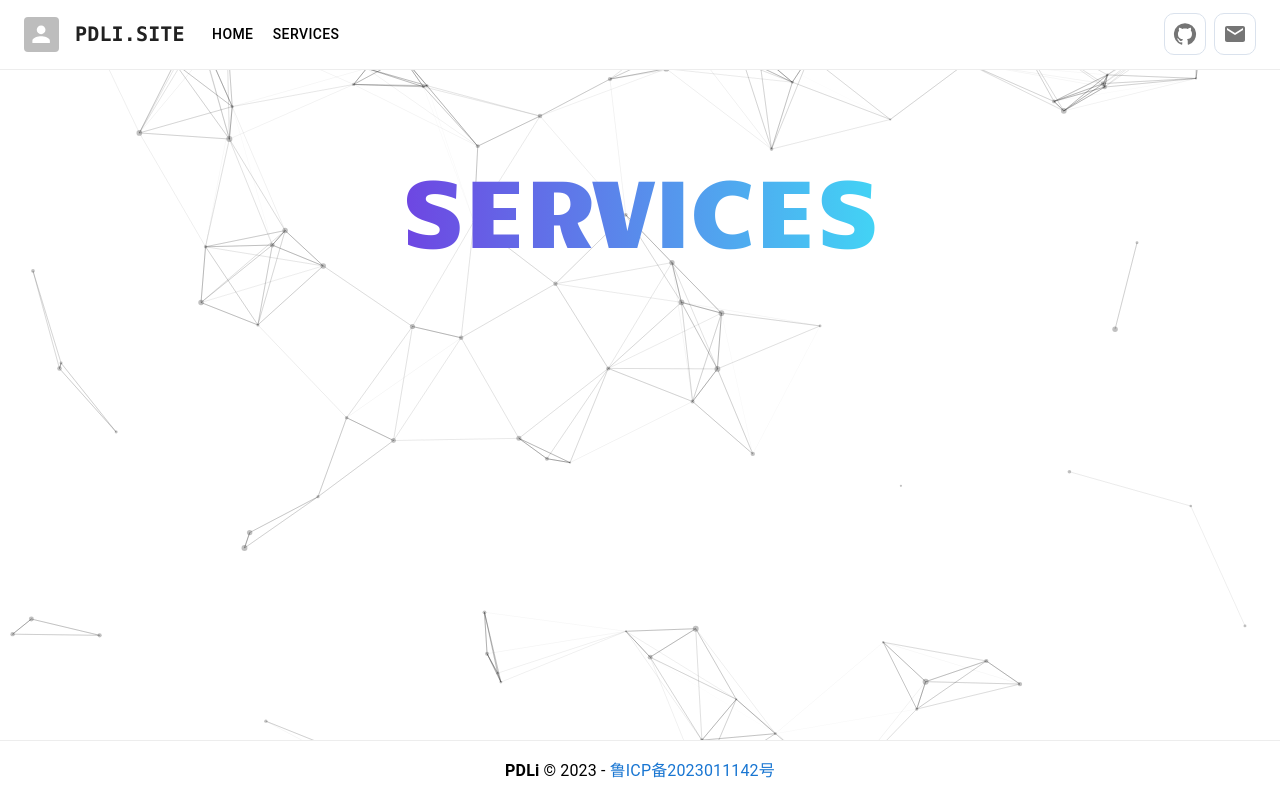
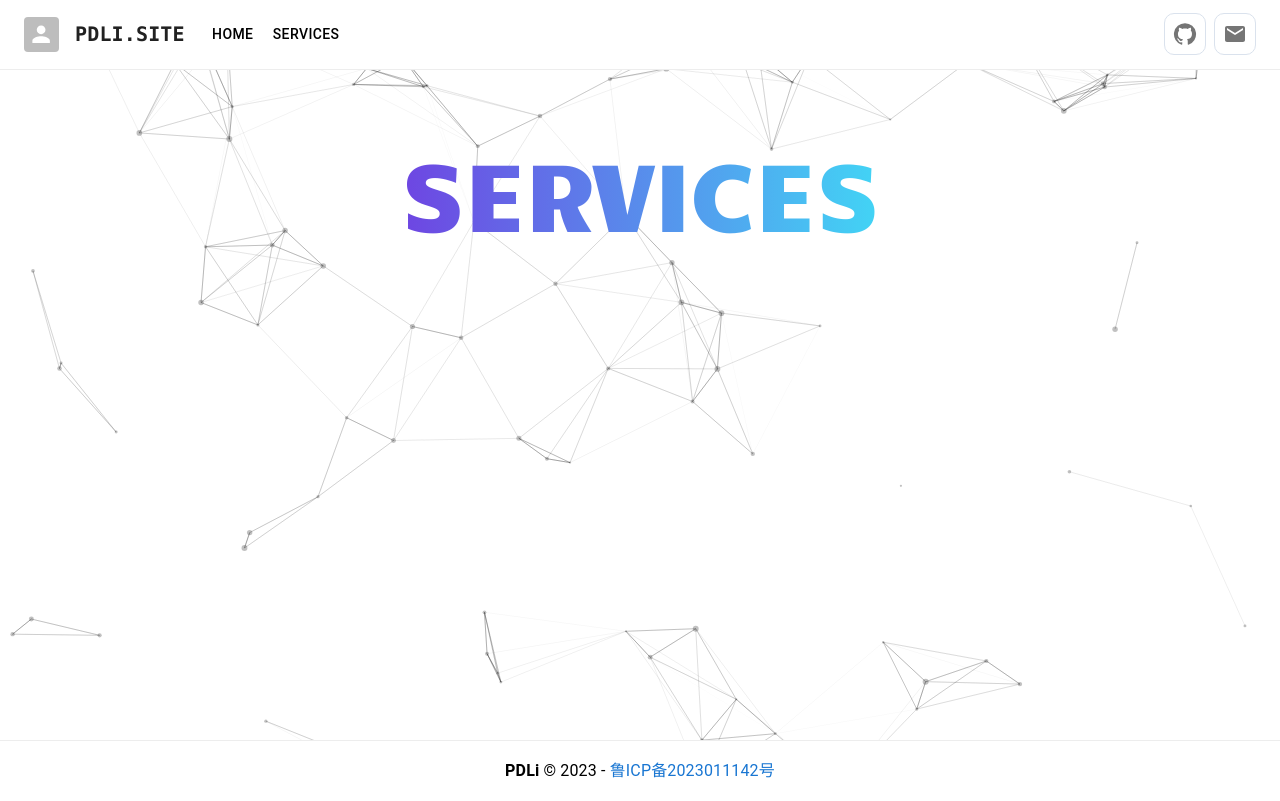
Before and after one commit to llipengda/pdli-site, a React (Vite) app: page /services in a window 1280 px wide. Built offline with nearby package versions, Linux system fonts and the light colour scheme.

Commit message:
ready to write services

```diff
--- a/src/components/Main/Home/NextPage.tsx
+++ b/src/components/Main/Home/NextPage.tsx
@@ -31,7 +31,8 @@ export default function NextPage({ nextId }: { nextId: string }) {
         alignSelf: 'center',
         transform: 'rotate(90deg)',
         '&:hover': {
-          cursor: 'pointer'
+          cursor: 'pointer',
+          color: 'primary.main'
         }
       }}
       onClick={() =>
--- a/src/pages/Services.tsx
+++ b/src/pages/Services.tsx
@@ -13,7 +13,7 @@ export default function Services() {
         }
       }}
     >
-      <Box mt={{ md: 10, xs: 5 }} display='flex' justifyContent='center'>
+      <Box mt={{ md: 8, xs: 5 }} display='flex' justifyContent='center'>
           <Typography
             variant='h1'
             fontWeight={400}
```
